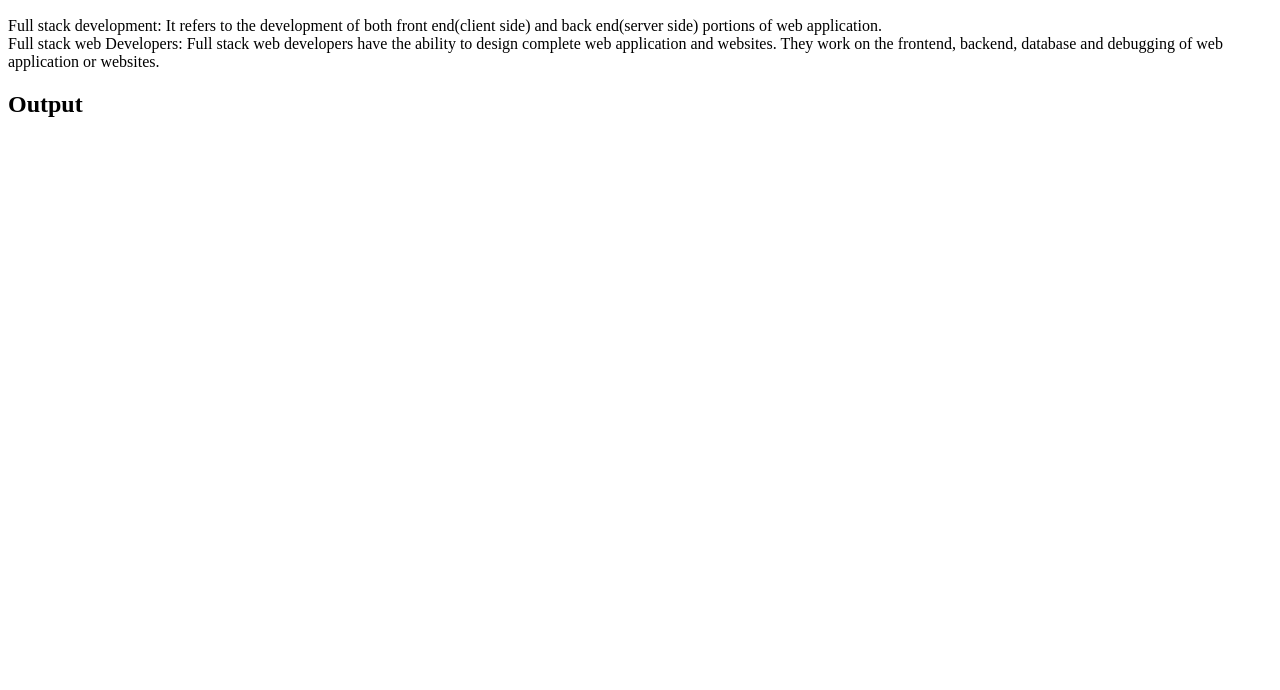
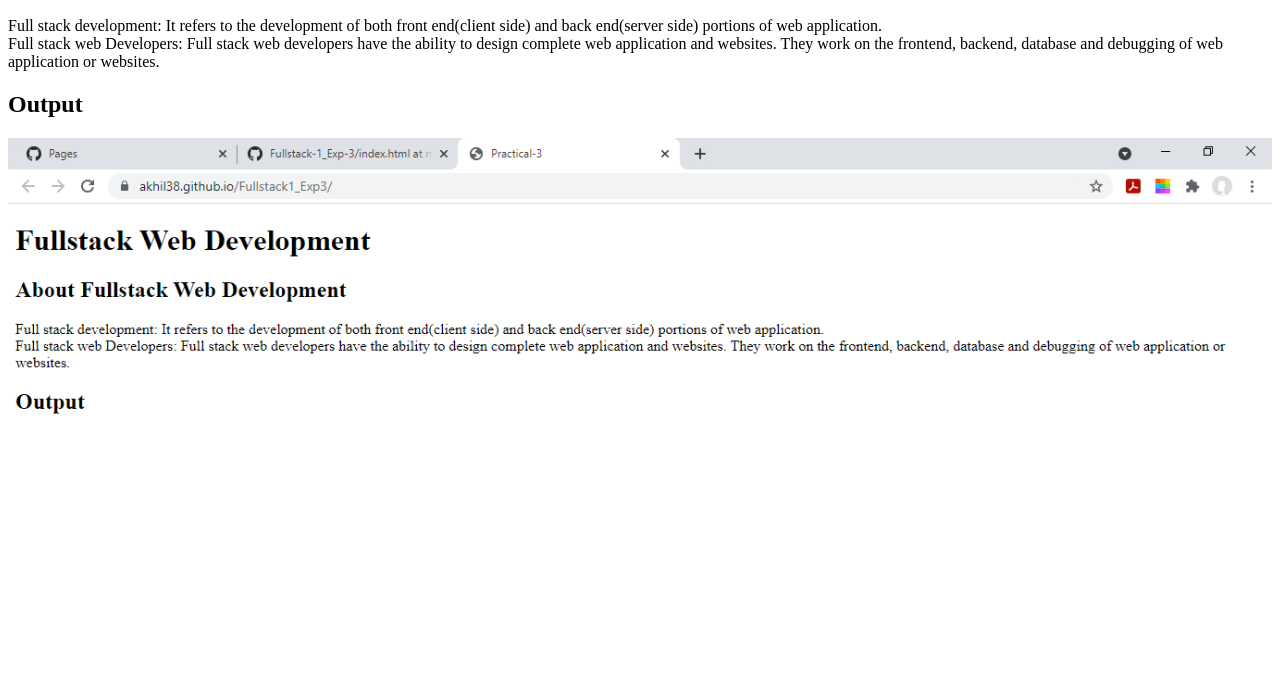
Before and after one commit to Akhil38/Fullstack1_Exp3, a plain HTML site: page index.html in a window 1280 px wide. Shown: the part 110-800 px from the top of the page. Drawn offline with Linux system fonts and the light colour scheme.

Commit message:
use img tag

```diff
--- a/index.html
+++ b/index.html
@@ -16,7 +16,7 @@
     <p>Full stack development: It refers to the development of both front end(client side) and back end(server side) portions of web application.<br>Full stack web Developers: Full stack web developers have the ability to design complete web application
         and websites. They work on the frontend, backend, database and debugging of web application or websites.</p>
     <h2>Output</h2>
-    <img
+    <img src="./Screenshot (102).png" width="100%">
 </body>
 
 </html>
```
